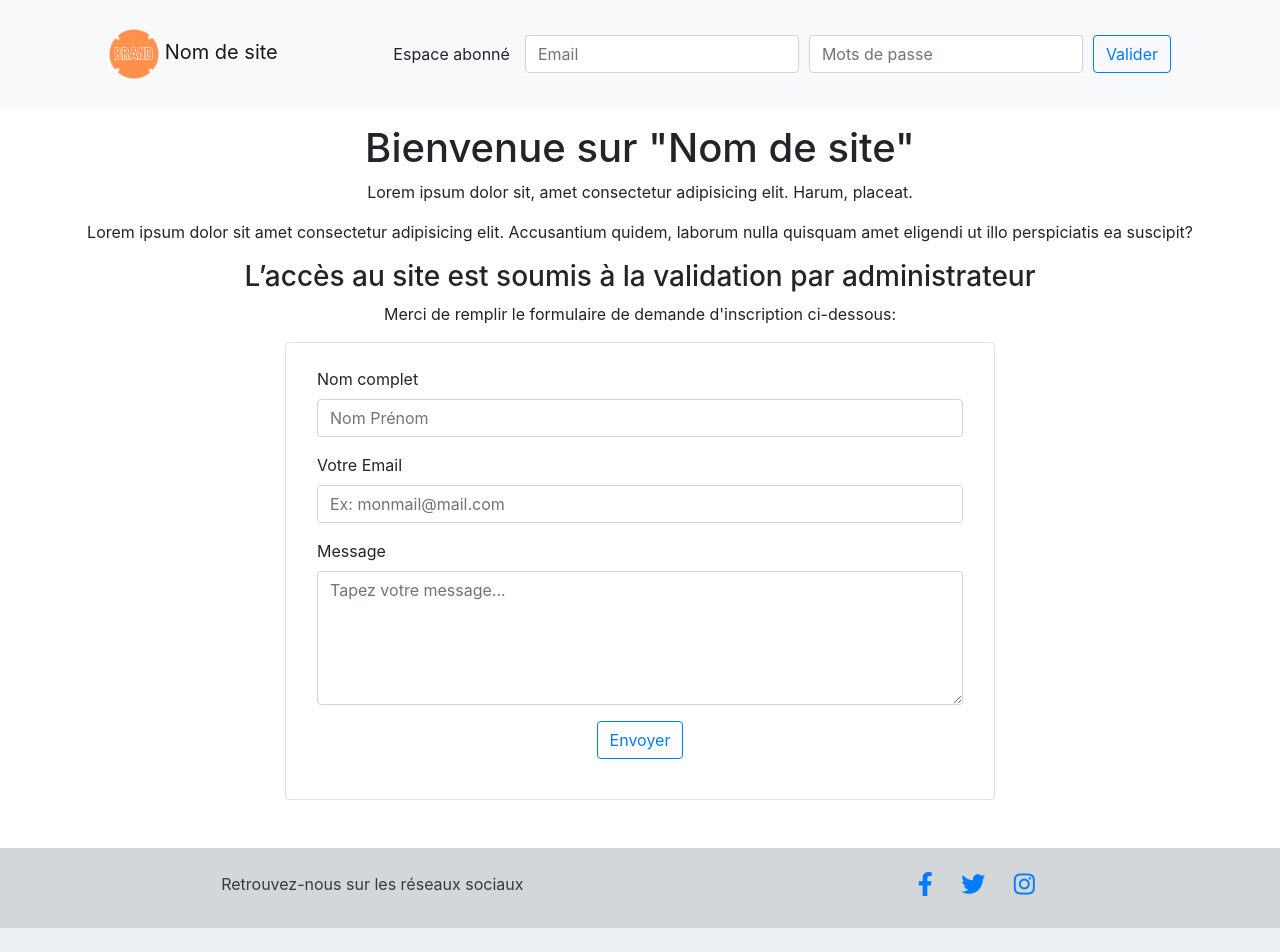
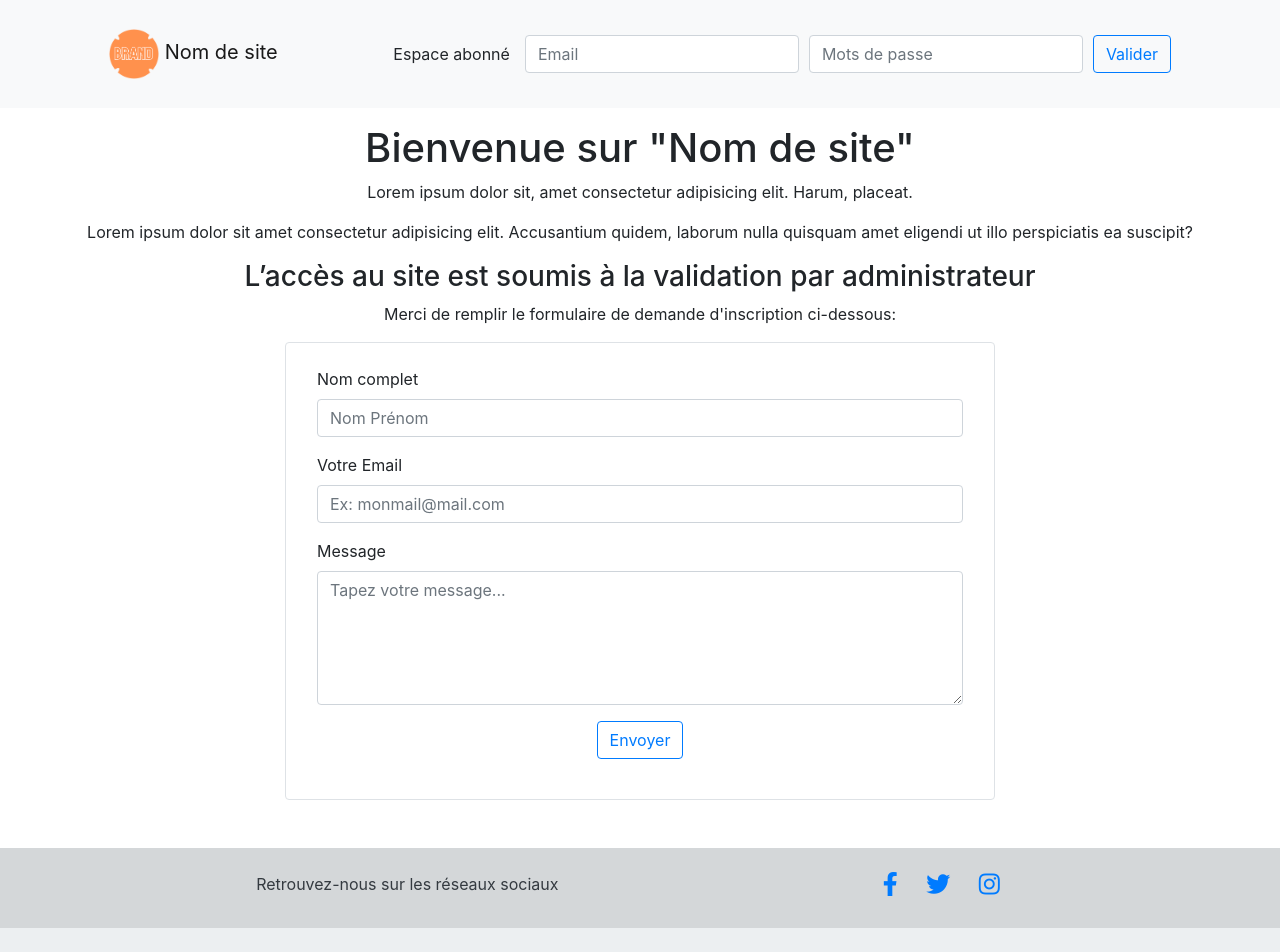
Before and after one commit to Alik64/capsules, a plain HTML site: page index.html in a window 1280 px wide. Shown: the top 952 px of the page. Drawn offline with nearby package versions, Linux system fonts and the light colour scheme.

Commit message:
footer container + ajout de div

```diff
--- a/index.html
+++ b/index.html
@@ -132,7 +132,8 @@
 
         <div class="text-center text-lg-start text-dark " style="background-color: #ECEFF1">
             <!-- Section: Réseaux sociaux -->
-            <section class="justify-content-around p-4 d-sm-flex  " style="background-color: rgba(0, 0, 0, 0.1)">
+            <div style="background-color: rgba(0, 0, 0, 0.1)">
+                <section class="justify-content-around p-4 d-sm-flex container ">
 
                     <div class="me-5 mb-2">
                         <span>Retrouvez-nous sur les réseaux sociaux</span>
@@ -153,7 +154,7 @@
                     </div>
 
                 </section>
-
+            </div>
 
             <!-- Section: Liens  -->
             <section>
```
Lines whose indentation alone changed are shown as unchanged.
